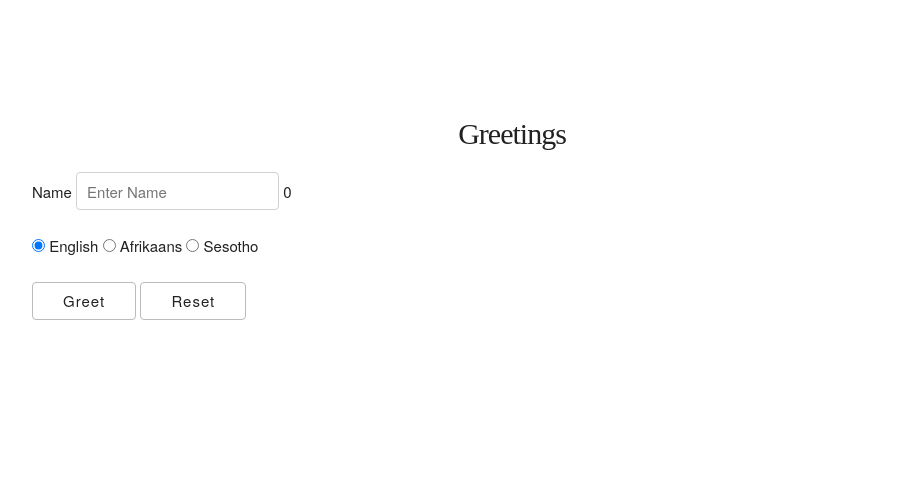
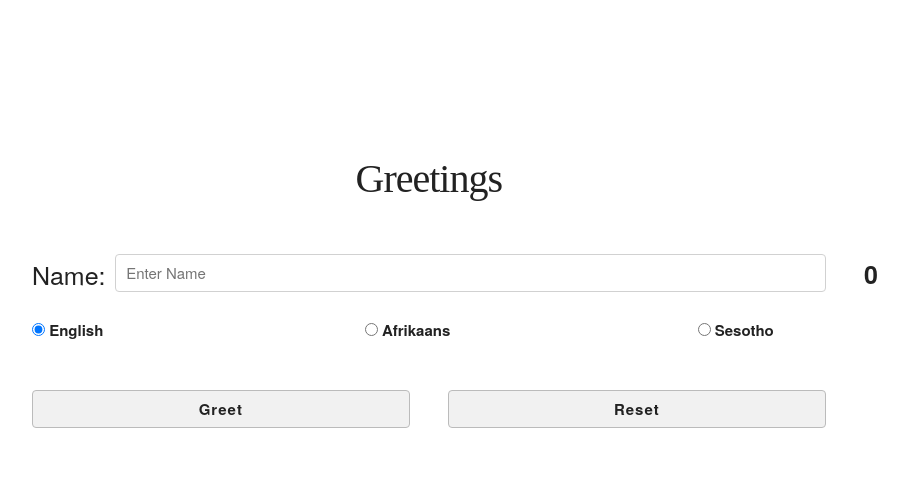
Before and after one commit to babawami/greetings, a plain HTML site: page index.html in a window 1280 px wide. Shown: the whole page, without its empty margins (128-1036 px from the left). Drawn offline with Linux system fonts and the light colour scheme.

Commit message:
making webpage appealing

```diff
--- a/css/greet.css
+++ b/css/greet.css
@@ -1,4 +1,40 @@
-h1{
+.container h1 {
   font-family: "Asset";
   text-align: center;
+  height: 100%;
+  font-size: 40px;
 }
+
+.greetName {
+  color: #000000
+}
+
+.displayGreeting {
+  text-align: center;
+}
+
+.addColor {
+  background-color: yellow;
+}
+
+.greetButton, .resetButton {
+  background-color: #f1f1f1;
+  font-weight: bold;
+}
+
+.counter {
+  font-size: 25px;
+  font-weight: bold;
+}
+
+.one {
+  font-size: 25px;
+}
+
+.header{
+  background-color:
+}
+
+.header{
+  background-color: #E8F3EC
+}
--- a/css/skeleton.css
+++ b/css/skeleton.css
@@ -134,7 +134,7 @@ h1, h2, h3, h4, h5, h6 {
   margin-top: 0;
   margin-bottom: 2rem;
   font-weight: 300; }
-h1 { font-size: 4.0rem; line-height: 1.2;  letter-spacing: -.1rem;}
+h1 { font-size: 5em; line-height: 1.2;  letter-spacing: -.1rem;}
 h2 { font-size: 3.6rem; line-height: 1.25; letter-spacing: -.1rem; }
 h3 { font-size: 3.0rem; line-height: 1.3;  letter-spacing: -.1rem; }
 h4 { font-size: 2.4rem; line-height: 1.35; letter-spacing: -.08rem; }
--- a/greet-function.js
+++ b/greet-function.js
@@ -4,7 +4,7 @@ function GreetingsLogic(storedUsers) {
   let namesGreeted = {};
   let languageGreeting = "";
 
-// object takes in the latest input and stored.
+  // object takes in the latest input and stored.
   if (storedUsers) {
     namesGreeted = storedUsers
   }
--- a/greet.js
+++ b/greet.js
@@ -18,15 +18,17 @@ document.addEventListener('DOMContentLoaded', function() {
     if (EnterName !== "") {
       let languageGreeting = greetingsFactory.selectGreeting(checkedRadioBtn.value, EnterName);
       displayGreeting.innerHTML = languageGreeting;
+      displayGreeting.classList.add("addColor");
+
+    } else {
+      alert('Please enter your name')
     }
 
-    else {
-      alert('Please enter your name')
-    }
     // create storage to store the map use stringify to convert object into string
     localStorage.setItem('users', JSON.stringify(greetingsFactory.map()));
     //  display the number from the array
     counter.innerHTML = greetingsFactory.countUsers();
+
   }
 
   greetBtn.addEventListener('click', function() {
@@ -37,11 +39,11 @@ document.addEventListener('DOMContentLoaded', function() {
 
   });
 
-    resetBtn.addEventListener('click', function(){
-      greetingsFactory.reset()
-      localStorage.clear();
-      counter.innerHTML = 0;
-      displayGreeting.innerHTML  = "";
+  resetBtn.addEventListener('click', function() {
+    greetingsFactory.reset()
+    localStorage.clear();
+    counter.innerHTML = 0;
+    displayGreeting.innerHTML = "";
     //location.reload();
   });
 
--- a/index.html
+++ b/index.html
@@ -1,5 +1,6 @@
 <!DOCTYPE html>
 <html>
+
 <head>
   <meta charset="utf-8">
   <!--<meta name="viewport" content="width=device-width, initial-scale=1">-->
@@ -11,39 +12,52 @@
 
   <title></title>
 </head>
+
 <body>
-  <div class="container">
-    <div style="margin-top:10%;"></div>
+
+  <div class="container" style="margin-top:10%;">
     <div class="row">
-      <h1 class="twelve columns">Greetings</h1>
-    </div>
-
-      <div class="">
-      <span>Name </span>   <input type="text" name="greetName" placeholder="Enter Name" class="greetName" value=""> <span class="counter">0</span>
+      <h1 class="ten columns">Greetings</h1>
     </div>
     <br>
 
-      <div class="">
-        <input type="radio" name="languageTypeRadio" class="languageTypeRadio" value="english" checked >
-        <span class="label-body">English</span>
-        <input type="radio" name="languageTypeRadio" class="languageTypeRadio" value="afrikaans">
-        <span class="label-body">Afrikaans</span>
-        <input type="radio" name="languageTypeRadio" class="languageTypeRadio" value="sotho">
-        <span class="label-body">Sesotho</span>
+    <div class="row">
+      <span class="one column">Name: </span> <input type="text" name="greetName" placeholder="Enter Name" class="greetName nine columns" value=""> <span class="counter two columns">0</span>
     </div>
     <br>
 
-      <div class="">
-        <button type="button" name="button" class="greetButton">Greet</button>
-        <button type="button" name="button" class="resetButton">Reset</button>
+    <div class="row">
+      <div class="four columns">
+        <input type="radio" name="languageTypeRadio" class="languageTypeRadio" value="english" checked>
+        <strong><span class="label-body ">English</span></strong>
+      </div>
+      <div class="four columns">
+        <input type="radio" name="languageTypeRadio" class="languageTypeRadio" value="afrikaans">
+        <strong><span class="label-body">Afrikaans</span></strong>
+      </div>
+
+      <div class="four columns">
+        <input type="radio" name="languageTypeRadio" class="languageTypeRadio" value="sotho">
+        <strong><span class="label-body">Sesotho</span></strong>
+      </div>
+
     </div>
     <br>
+    <br>
 
-      <div class="">
-      <div class="displayGreeting"></div>
+    <div class="row">
+      <button type="button" name="button" class="greetButton five columns">Greet</button>
+      <button type="button" name="button" class="resetButton five columns">Reset</button>
+    </div>
+    <br>
+    <br>
+
+    <div class="row">
+      <strong><div class="displayGreeting ten columns"></div></strong>
     </div>
 
   </div>
 
 </body>
+
 </html>
```
Also changed, not shown: test/test.js (+34 -25 lines), tests.html (renamed from index-test.html). Lines whose indentation alone changed are shown as unchanged.
